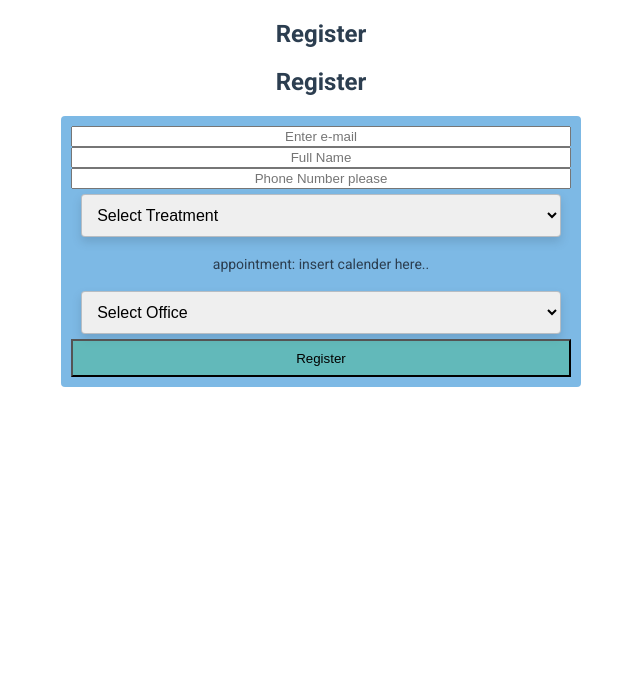
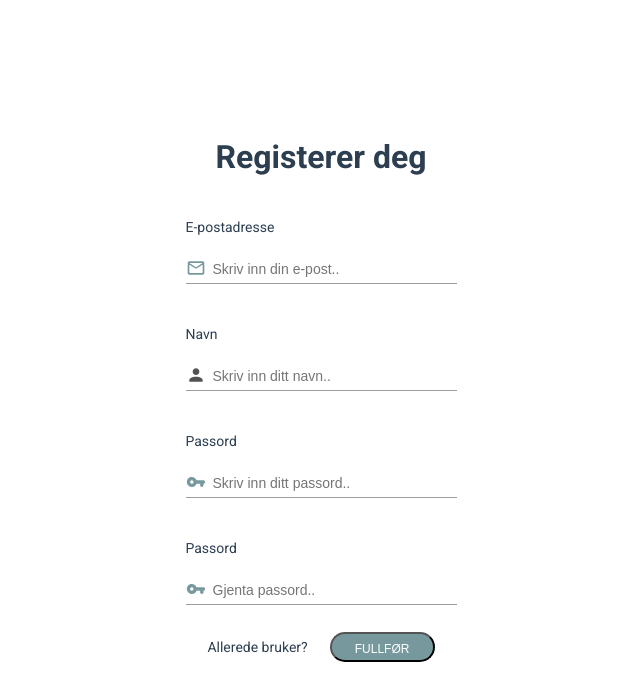
Before and after one commit to hansmaast/Studentklinikken-gruppe42, a Vue app: page /register in a window 1280 px wide. Shown: the top 700 px of the page, without its empty margins (319-959 px from the left). Built offline with nearby package versions, Linux system fonts and the light colour scheme.

Commit message:
Add Register component

```diff
--- /dev/null
+++ b/src/components/Forms/StRegister.vue
@@ -0,0 +1,74 @@
+<template>
+    <div class="loginContainer">
+        <h1>Registerer deg</h1>
+        <div class="fields">
+            <st-input-email
+                    label="E-postadresse"
+                    type="email"
+                    placeholder="Skriv inn din e-post.."
+            />
+            <st-input-user
+                    label="Navn"
+                    type="text"
+                    placeholder="Skriv inn ditt navn.."
+            />
+            <st-input-password
+                    label="Passord"
+                    type="password"
+                    placeholder="Skriv inn ditt passord.."
+            />
+            <st-input-password
+                    label="Passord"
+                    type="password"
+                    placeholder="Gjenta passord.."
+            />
+        </div>
+        <div class="loginFoot">
+            <router-link to="login">
+                <p>Allerede bruker?</p>
+            </router-link>
+            <st-small-btn
+                    label="FULLFØR"
+            />
+        </div>
+    </div>
+</template>
+<script>
+    import StInputEmail from "../InputFields/StInputEmail";
+    import StInputUser from "../InputFields/StInputUser";
+    import StInputPassword from "../InputFields/StInputPassword"
+    import StSmallBtn from "../Buttons/StSmallBtn";
+
+    export default {
+        name: 'st-register',
+        components: {StInputPassword, StInputEmail, StInputUser, StSmallBtn}
+    }
+</script>
+<style scoped>
+    a {
+        outline: none;
+        text-decoration: none;
+        color: inherit;
+    }
+    .loginContainer {
+        display: grid;
+        grid-template-areas: "a" "b" "b" "b" "c";
+        margin-bottom: 15px;
+    }
+
+    h1 {
+        grid-area: a;
+    }
+
+    .fields {
+        grid-area: b;
+    }
+
+    .loginFoot {
+        grid-area: c;
+        display: flex;
+        flex-direction: row;
+        align-items: center;
+        justify-content: space-evenly;
+    }
+</style>
--- /dev/null
+++ b/src/components/InputFields/StInputUser.vue
@@ -0,0 +1,68 @@
+<template>
+    <div class="inputContainer">
+        <label>{{label}}</label>
+        <input
+                :type="this.type"
+                :placeholder="this.placeholder"
+        />
+        <div class="iconContainer">
+            <img src="../../../public/icon/accountIcon.svg" alt="">
+        </div>
+    </div>
+</template>
+<script>
+    export default {
+        name: 'st-input-user',
+        props: {
+            label: String,
+            type: String,
+            placeholder: String,
+        }
+    }
+</script>
+
+<style scoped>
+
+    * {
+        font-size: 14px;
+    }
+
+    .inputContainer {
+        border-bottom: 1px solid #9d9d9d;
+        height: 81px;
+        width: 271px;
+        padding-bottom: 5px;
+        margin-bottom: 20px;
+        display: grid;
+        justify-content: flex-start;
+        align-items: flex-end;
+        grid-template-areas:
+                        "a a a a"
+                        "b c c c";
+    }
+    label {
+        justify-self: left;
+        grid-area: a;
+    }
+
+    input {
+        grid-area: c;
+        width: 230px;
+        margin-left: 5px;
+        outline: none;
+        box-shadow: none;
+        border: none;
+        text-align: left;
+    }
+
+    .iconContainer {
+        grid-area: b;
+        height: 20px;
+        width: 20px;
+    }
+
+    .iconContainer > img {
+        width: 100%;
+        height: 100%;
+    }
+</style>
--- a/src/views/Register.vue
+++ b/src/views/Register.vue
@@ -1,18 +1,38 @@
 <template>
-    <div>
-        <h2>Register</h2>
-        <BookingForm />
-    </div>
-</template>
+    <div class="mainContainer">
+        <st-register/>
+    </div></template>
 
 <script>
-    import BookingForm from "@/components/Forms/BookingForm";
-
+    import StRegister from "../components/Forms/StRegister";
     export default {
         name: 'Register',
-        components: {BookingForm},
+        components: {StRegister},
         data() {
             return {}
         }
     }
 </script>
+
+<style scoped>
+    .mainContainer {
+        height: 100vh;
+        width: 100vw;
+        display: flex;
+        flex-direction: column;
+        justify-content: center;
+        align-items: center;
+    }
+
+    .imgContainer {
+        max-width: 400px;
+        max-height: 400px;
+        width: 75vw;
+        height: 75vw;
+    }
+
+    .imgContainer > img {
+        width: 100%;
+        height: 100%;
+    }
+</style>
```
Also changed, not shown: public/icon/accountIcon.svg (added).
